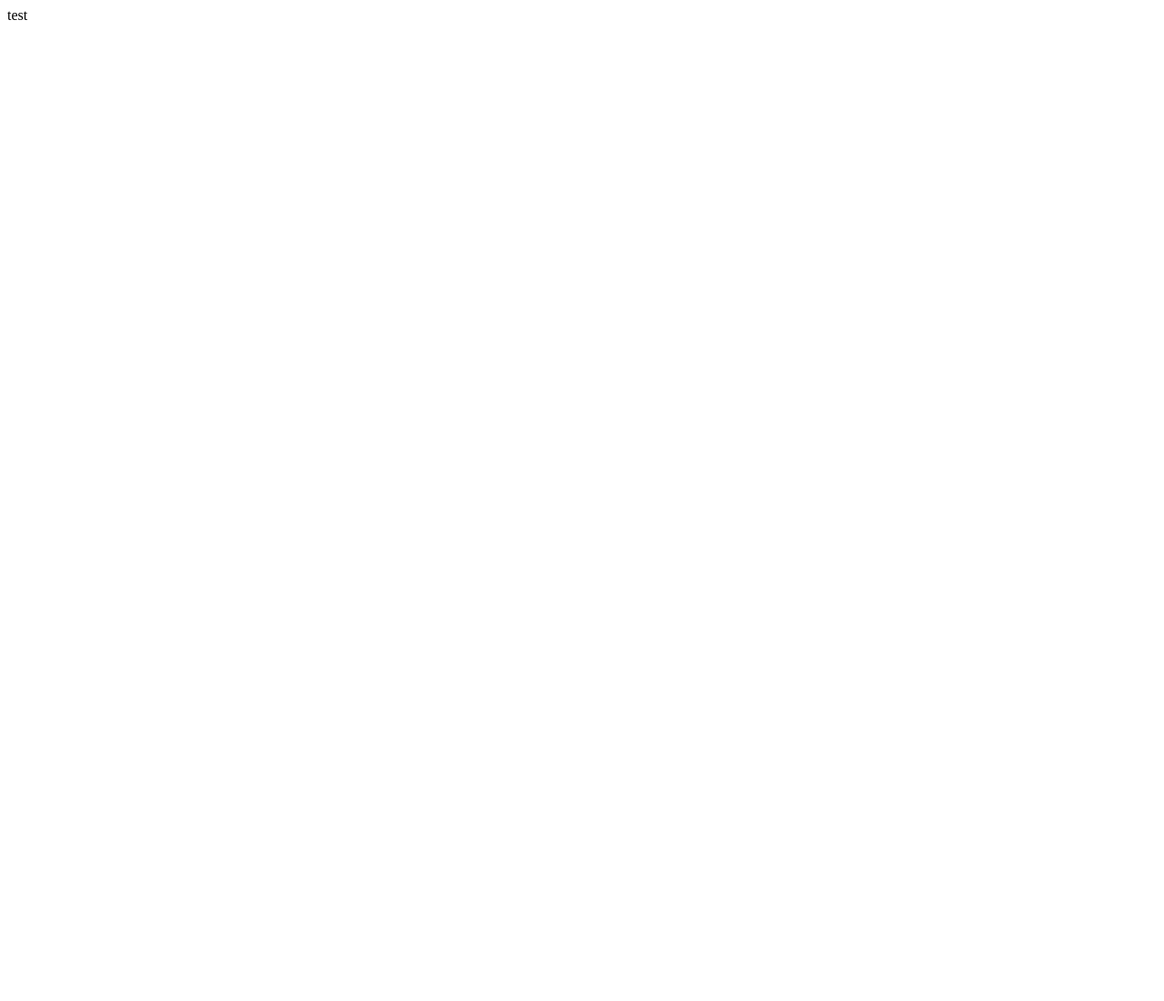
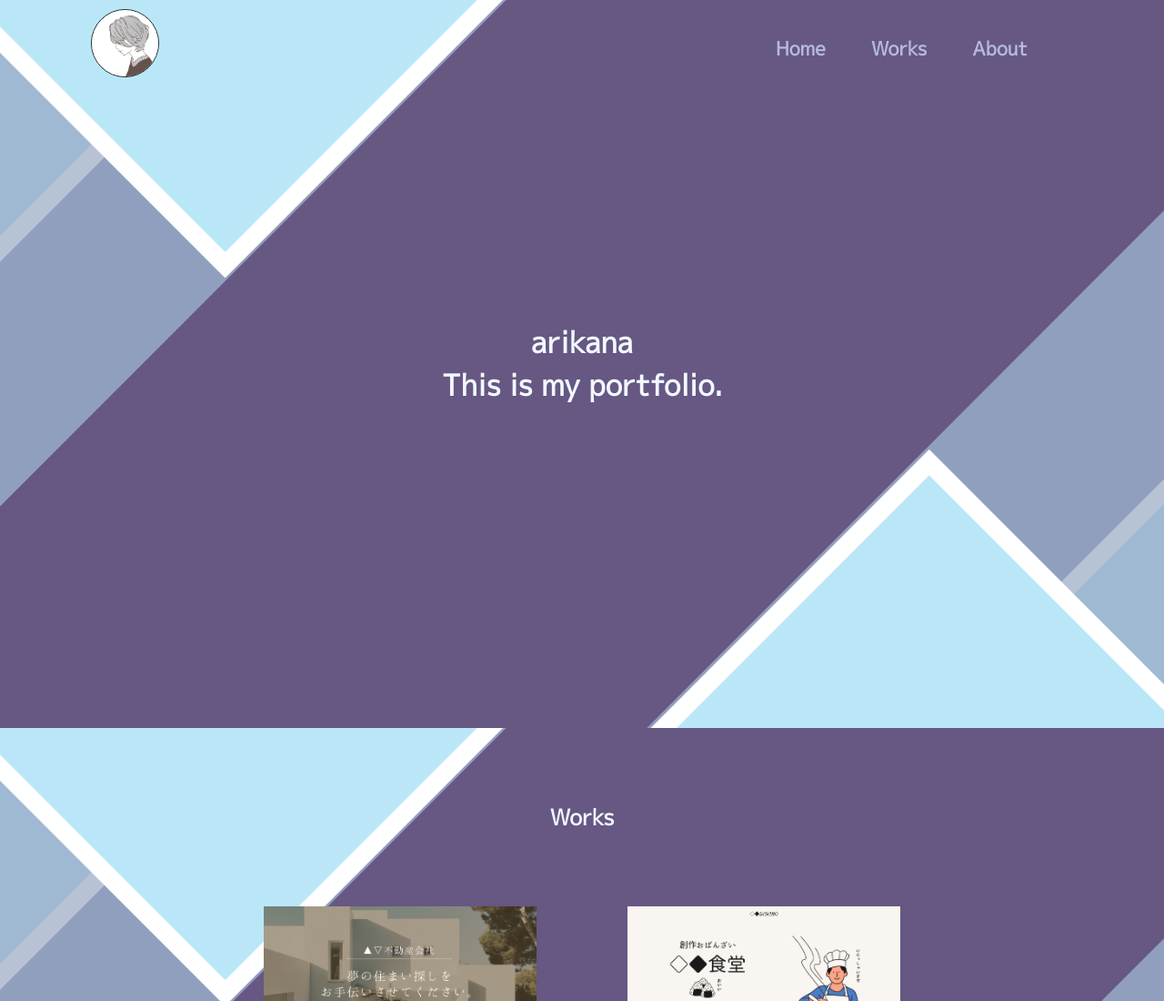
Before and after one commit to arikana12/arikana-website, a plain HTML site: page index.html in a window 1280 px wide. Shown: the top 1100 px of the page at 91% size. Before the commit the page ends 800 px from the top, so only its background shows below. Drawn offline with Linux system fonts and the light colour scheme.

Commit message:
webサイトのトップページを作成しました
TODO:アニメーションを追加する

```diff
--- a/index.html
+++ b/index.html
@@ -3,9 +3,57 @@
 <head>
     <meta charset="UTF-8">
     <meta name="viewport" content="width=device-width, initial-scale=1.0">
-    <title>Document</title>
+    <link rel="stylesheet" href="style.css">
+    <link rel="icon" href="img\icon.png">
+    <link rel="preconnect" href="https://fonts.googleapis.com">
+    <link rel="preconnect" href="https://fonts.gstatic.com" crossorigin>
+    <link href="https://fonts.googleapis.com/css2?family=M+PLUS+1p&display=swap" rel="stylesheet">
+    <title>arikana-portfolio</title>
 </head>
 <body>
-    test
+    <div class="background">
+
+        <header>
+            <h1><a href="#about"><img src="img\icon.png" alt="icon" /></a></h1>
+            <nav>
+                <ul>
+                    <li><a href="#main-visual">Home</a></li>
+                    <li><a href="#works">Works</a></li>
+                    <li><a href="#about">About</a></li>
+                </ul>
+            </nav>
+        </header>
+
+        <main>
+            <section id="main-visual">
+                <p>arikana</p>
+                <p>This is my portfolio.</p>
+            </section>
+
+            <section id="works">
+                <h2>Works</h2>
+                <ul>
+                    <li><a href=""><img src="img\works1.png" alt="work01" /></a></li>
+                    <li><a href=""><img src="img\works2.png" alt="work02" /></a></li>
+                </ul>
+            </section>
+
+            <section id="about">
+                <h2>Auther</h2>
+                <div id="author-detail">
+                    <div>
+                        <img src="img\author.png" alt="about" />
+                    </div>
+                    <p>Lorem ipsum dolor sit amet consectetur adipisicing elit. Tempore dicta dignissimos repudiandae illum voluptatem consequatur officia excepturi ullam deleniti quaerat.</p>
+                </div>
+            </section>
+
+        </main>
+        <footer>
+            &copy;arikana.2023
+        </footer>
+
+    </div>
+
 </body>
 </html>
--- /dev/null
+++ b/style.css
@@ -0,0 +1,137 @@
+*{
+    margin:0px;
+    padding:0px;
+    box-sizing: border-box;
+    font-family: 'M PLUS 1p', sans-serif;
+}
+
+h2{
+    margin-top: 80px;
+    margin-bottom: 80px;
+    color:aliceblue;
+}
+
+/* background */
+.background {
+    background-image: url('./img/background.png');
+    min-height: 100vh;
+    background-attachment: fixed;
+    background-size: cover;
+    background-position: center;
+    opacity:0.9;
+  }
+
+  /* header */
+  header{
+    display: flex;
+    justify-content: space-around;
+    align-items: center;
+    position:fixed;
+    padding: 10px 100px;
+ }
+
+header nav ul{
+    display: flex;
+ }
+
+ header nav ul li{
+    list-style: none;
+    padding-right: 50px;
+    font-weight: bold;
+    font-size: 1.3rem;
+ }
+
+ header nav ul li a{
+    text-decoration: none;
+    color:#AFB4DB;
+ }
+
+ header nav ul li:hover{
+    opacity: 0.7;
+ }
+
+ header h1 a img{
+    width:10%;
+    border: solid 1px black;
+    border-radius: 50%;
+    object-fit: cover;
+ }
+
+ #main-visual{
+    display: flex;
+    justify-content: center;
+    align-items: center;
+    flex-direction: column;
+    width: 100%;
+    height:100vh;
+}
+
+#main-visual p{
+    font-size: 2em;
+    font-weight: bold;
+    color:aliceblue;
+
+}
+
+/* works */
+#works{
+    display: flex;
+    align-items: center;
+    flex-direction: column;
+}
+
+#works ul{
+    display: flex;
+    justify-content:space-between;
+    /* align-items: center; */
+    flex-wrap: wrap;
+    /* margin:0 auto; */
+    width:700px;
+}
+
+#works ul li{
+    list-style: none;
+    width:300px;
+}
+
+#works ul li a{
+    display: inline-block;
+}
+
+#works ul li a img{
+    width:100%;
+    height: auto;
+}
+
+/* about */
+#about{
+    display: flex;
+    justify-content:space-between;
+    align-items: center;
+    flex-direction: column;
+}
+
+#about div img{
+    object-fit: cover;
+    width: 300px;
+    height: 200px;
+    border-radius: 50%;
+}
+
+#author-detail{
+    display: flex;
+    width:700px;
+    margin-bottom: 80px;
+}
+
+#author-detail p{
+    padding: 15px;
+    color:aliceblue;
+}
+
+/* footer */
+footer{
+    text-align: center;
+    font-size: 0.7rem;
+    color:aliceblue;
+}
```
Also changed, not shown: img/author.png (added), img/background.png (added), img/icon.png (added), img/logo.png (added), img/logo.svg (added), img/mainvisual.png (added), img/works1.png (added), img/works2.png (added).
